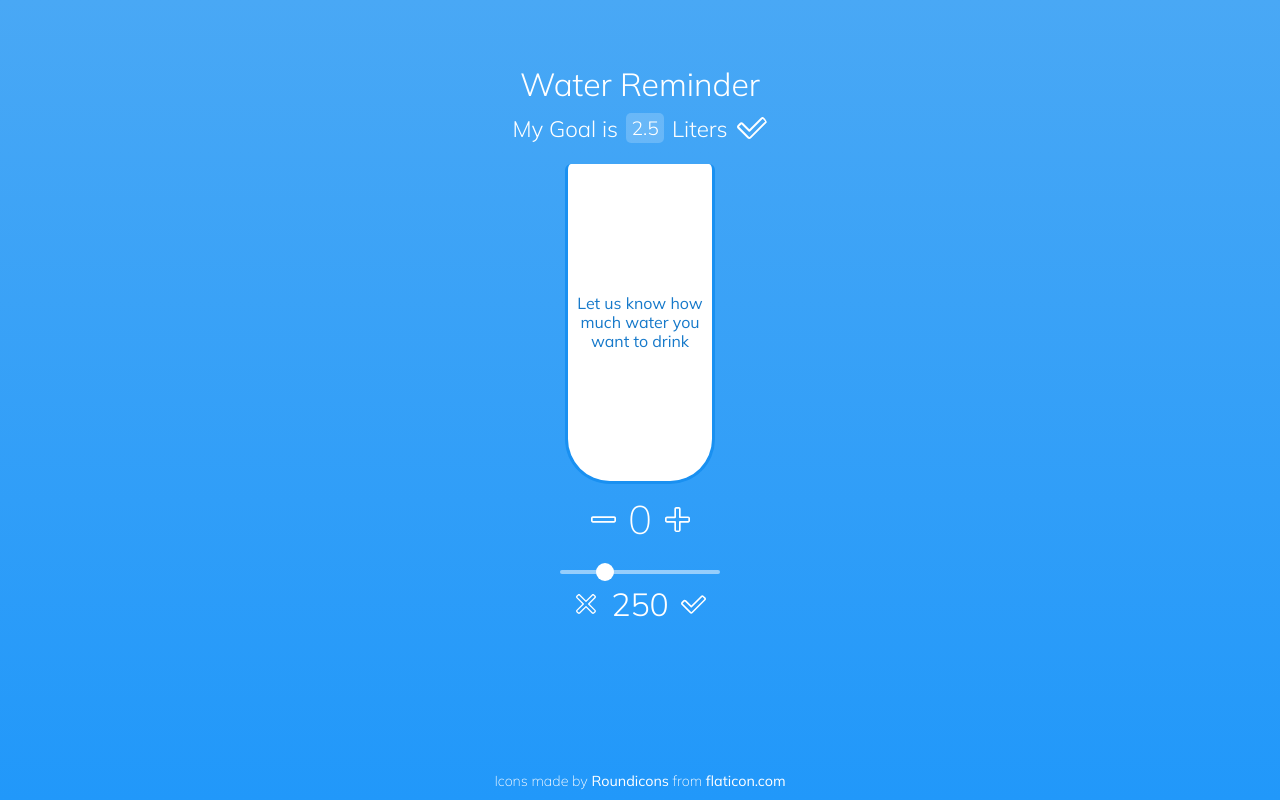
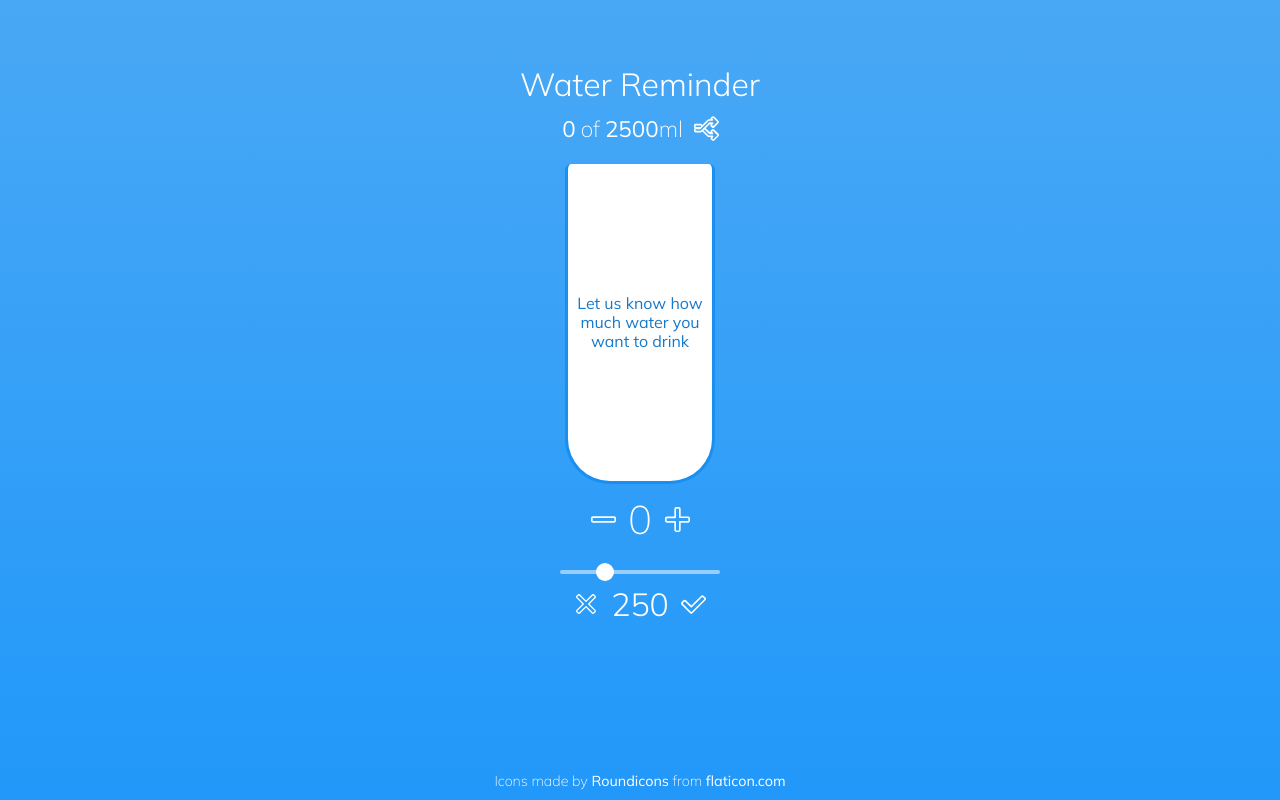
Before and after one commit to arkdich/water-tracker, a website built with Parcel: page src/index.html in a window 1280 px wide. Both pictures are taken after a click on the button 751 px from the left and 128 px from the top of the page. Built offline with nearby package versions, Linux system fonts and the light colour scheme.

Commit message:
add goal set/change

```diff
--- a/src/index.html
+++ b/src/index.html
@@ -10,21 +10,7 @@
   </head>
   <body class="controls-hidden">
     <header class="title">Water Reminder</header>
-    <div class="header">
-      My Goal is
-      <input
-        class="header__input"
-        type="number"
-        step="0.01"
-        value="2.5"
-        enterkeyhint="send"
-        autofocus
-      />
-      Liters
-      <!-- <span class="header__output">2L</span> -->
-      <button class="header__btn header__btn_ok"></button>
-      <!-- <button class="header__btn header__btn_change"></button> -->
-    </div>
+    <div class="header"></div>
     <div class="glass">
       <div class="glass__empty">
         Let us know how much water you want to drink
--- a/src/scss/style.scss
+++ b/src/scss/style.scss
@@ -29,7 +29,7 @@ body {
   margin-top: 8px;
   margin-bottom: 20px;
   font-size: 1.4rem;
-  font-weight: 300;
+  font-weight: 200;
 
   &__input {
     margin-left: 8px;
@@ -39,16 +39,28 @@ body {
     border-radius: 5px;
     border: none;
     font-family: inherit;
-    font-weight: inherit;
+    font-weight: 400;
     text-align: center;
     font-size: 1.2rem;
     color: #fff;
     background-color: rgba(255, 255, 255, 0.2);
     -webkit-tap-highlight-color: rgba(255, 255, 255, 0.4);
+    -webkit-appearance: none;
     outline: none;
+
+    &:invalid {
+      border: 1px solid rgba(255, 0, 0, 0.6);
+    }
   }
 
-  &__output {
+  &__done {
+    margin: 0px 5px;
+    font-weight: 400;
+  }
+
+  &__goal {
+    margin-left: 5px;
+    font-weight: 400;
   }
 
   &__btn {
--- a/src/ts/buttonHandlers.ts
+++ b/src/ts/buttonHandlers.ts
@@ -1,5 +1,43 @@
-import { controlsToggle } from './utilities';
+import { storage } from './class/waterStorage';
+import { renderNewGoal, renderProgress } from './components';
+import { focusInput, showControls } from './utilities';
 
 export function goalConfirm(ev: MouseEvent): void {
-  controlsToggle();
+  const target = ev.target as HTMLButtonElement;
+
+  if (!target.matches('.header__btn_ok')) return;
+
+  const goalInput = document.querySelector(
+    '.header__input'
+  ) as HTMLInputElement;
+  const header = target.closest('.header') as HTMLDivElement;
+
+  const goalValue = Number(Number(goalInput.value).toFixed(1));
+
+  if (goalValue === 0 || isNaN(goalValue)) {
+    goalInput.setCustomValidity('yo man');
+    return;
+  }
+
+  const current = {
+    date: new Date().toDateString(),
+    goal: goalValue * 1000,
+    done: 0,
+  };
+
+  showControls(true);
+  storage.setCurrent(current);
+
+  header.innerHTML = renderProgress(current.done, current.goal);
 }
+
+export function goalChange(ev: MouseEvent): void {
+  const target = ev.target as HTMLButtonElement;
+
+  if (!target.matches('.header__btn_change')) return;
+
+  const header = target.closest('.header') as HTMLDivElement;
+  header.innerHTML = renderNewGoal();
+
+  focusInput();
+}
--- a/src/ts/class/waterStorage.ts
+++ b/src/ts/class/waterStorage.ts
@@ -1,13 +1,11 @@
 import { Current } from '../interface/current';
-
-export class WaterStorage {
+class WaterStorage {
   private current: Current;
   private previous: Current[];
 
   constructor() {
     this.current = JSON.parse(
-      localStorage.getItem('_water-reminder_current') ??
-        `{ "date": "${new Date().toDateString()}", "goal": 0, "done": 0 }`
+      localStorage.getItem('_water-reminder_current') ?? `{}`
     );
 
     this.previous = JSON.parse(
@@ -28,8 +26,17 @@ export class WaterStorage {
     return this.previous;
   }
 
-  public setPrevious(value: Current[]): void {
-    this.previous = value;
-    localStorage.setItem('_water-reminder_previous', JSON.stringify(value));
+  public storeCurrent(value: Current): void {
+    this.previous.push(value);
+
+    localStorage.setItem(
+      '_water-reminder_previous',
+      JSON.stringify(this.previous)
+    );
+
+    this.current.date = '';
+    this.current.done = this.current.goal = 0;
   }
 }
+
+export const storage = new WaterStorage();
--- /dev/null
+++ b/src/ts/components.ts
@@ -0,0 +1,20 @@
+export function renderProgress(done: number, goal: number): string {
+  return `
+    <span class="header__done">${done}</span> of
+    <span class="header__goal">${goal}</span> ml
+    <button class="header__btn header__btn_change"></button>`;
+}
+
+export function renderNewGoal(): string {
+  return `
+    My Goal is
+    <input
+    class="header__input"
+    type="text"
+    maxLength=3
+    value="2.5"
+    enterkeyhint="send"
+    />
+    Liters
+    <button class="header__btn header__btn_ok"></button>`;
+}
--- a/src/ts/script.ts
+++ b/src/ts/script.ts
@@ -1,5 +1,29 @@
-import { goalConfirm } from './buttonHandlers';
+import { goalChange, goalConfirm } from './buttonHandlers';
+import { storage } from './class/waterStorage';
+import { renderNewGoal, renderProgress } from './components';
+import { showControls } from './utilities';
 
 const header = document.querySelector('.header') as HTMLDivElement;
+const currentObj = storage.getCurrent();
 
 header.addEventListener('click', goalConfirm);
+header.addEventListener('click', goalChange);
+header.addEventListener('keyup', (ev) => {
+  if (ev.key !== 'Enter') return;
+
+  const btn = header.querySelector('.header__btn_ok') as HTMLButtonElement;
+  btn.click();
+});
+
+if (!currentObj.date) {
+  header.innerHTML = renderNewGoal();
+} else {
+  header.innerHTML = renderProgress(currentObj.done, currentObj.goal);
+  showControls(true);
+}
+
+if (currentObj.date !== new Date().toDateString()) {
+  storage.storeCurrent(currentObj);
+}
+
+console.log(currentObj);
--- a/src/ts/utilities.ts
+++ b/src/ts/utilities.ts
@@ -1,7 +1,13 @@
-import { WaterStorage } from './class/waterStorage';
+export function showControls(bool: boolean): void {
+  if (bool) document.body.classList.add('controls-hidden');
+  document.body.classList.remove('controls-hidden');
+}
 
-export const storage = new WaterStorage();
+export function focusInput(): void {
+  const headerInput = document.querySelector(
+    '.header__input'
+  ) as HTMLInputElement;
 
-export function controlsToggle(): void {
-  document.body.classList.toggle('controls-hidden');
+  headerInput.selectionStart = headerInput.value.length;
+  headerInput.focus();
 }
```
